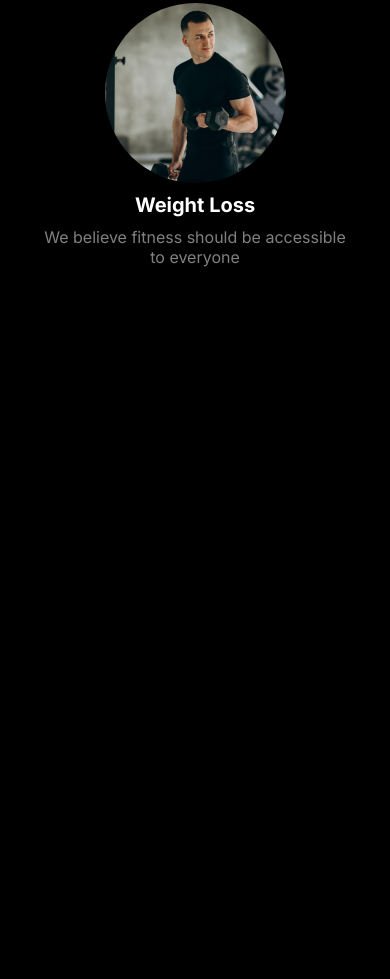
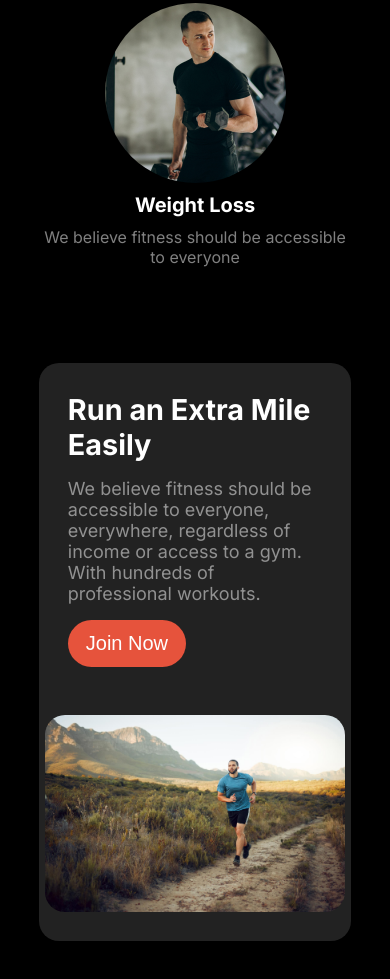
Before and after one commit to imdola/reset_ass_2, a plain HTML site: page index.html in a window 390 px wide. Shown: the part 2327-3306 px from the top of the page. Before the commit the page ends 2642 px from the top, so only its background shows below. Drawn offline with Linux system fonts and the light colour scheme; a web font is replaced by a local one.

Commit message:
run section done.

```diff
--- a/index.html
+++ b/index.html
@@ -59,7 +59,7 @@
     </div>
 <!-- ========================Banner Ends============================ -->
 
-<!-- ========================Habits Section Starts============================ -->
+<!-- ========================Habits Section Starts====================== -->
 <section class="habits">
     <h1 class="habit-heading">Change Your Habits</h1>
     <p class="habit-description">We believe fitness should be accessible to everyone, everywhere, regardless of income or access to a gym.</p>
@@ -88,8 +88,19 @@
 </section>
 <!-- ========================Habits Section Ends============================-->
 
-
-
+<!-- ========================Run Section Starts============================-->
+<section class="run-container">
+    <div class="run-content">
+        <h1 class="run-heading">Run an Extra Mile Easily</h1>
+        <p class="run-description">We believe fitness should be accessible to everyone, everywhere, regardless
+            of income or access to a gym. With hundreds of professional workouts.</p>
+        <button class="btn">Join Now</button>
+    </div>
+    <div class="run-img-container">
+        <img src="images/run.jpg" alt="">
+    </div>
+</section>
+<!-- ========================Run Section Starts============================-->
 </section>
 <!-- ====================Main Section Ends==================== -->
 </body>
--- a/style/responsive.css
+++ b/style/responsive.css
@@ -43,5 +43,26 @@ nav ul
 }
 /* ====================Habits Section Ends====================== */
 
+/* ====================Run Section Starts====================== */
+.run-container
+{
+    flex-direction: column;
+    gap: 3rem;
+}
+.run-heading
+{
+    font-size: 1.8rem;
+    padding: 0rem;
+}
+.run-description
+{
+    padding-right: 0rem;
+}
+.run-img-container img
+{
+    width: 300px;
+}
+/* ====================Run Section Ends====================== */
+
 
 }
--- a/style/styles.css
+++ b/style/styles.css
@@ -212,3 +212,33 @@
     color: rgba(255, 255, 255, 0.50);
 }
 /* ====================Habits Section Ends====================== */
+
+/* ====================Run Section Starts====================== */
+.run-container
+{
+    background-color: #222;
+    margin-top: 6rem;
+    padding: 1.8rem;
+    border-radius: 20px;
+    display: flex;
+    justify-content: space-between;
+    align-items: center;
+}
+.run-heading
+{
+    font-size: 3rem;
+    padding-right: 18rem;
+}
+.run-description
+{
+    font-size: 1.125rem;
+    color: rgba(255, 255, 255, 0.50);
+    padding-right: 18rem;
+    margin: 1rem 0rem;
+}
+.run-img-container img
+{
+    width: 400px;
+    border-radius: 20px;
+}
+/* ====================Run Section Ends====================== */
```
